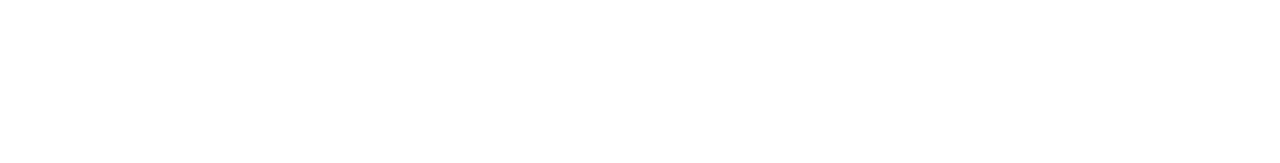
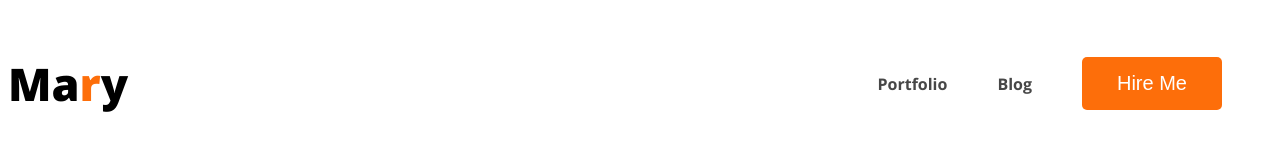
Before and after one commit to sabujAlom/developer-portfolio, a plain HTML site: page index.html in a window 1280 px wide. Drawn offline with nearby package versions, Linux system fonts and the light colour scheme.

Commit message:
nav added

```diff
--- a/index.html
+++ b/index.html
@@ -4,10 +4,25 @@
     <meta charset="UTF-8">
     <meta name="viewport" content="width=device-width, initial-scale=1.0">
     <title>Developer Portpolio</title>
+
+    <link rel="preconnect" href="https://fonts.googleapis.com">
+    <link rel="preconnect" href="https://fonts.gstatic.com" crossorigin>
+    <link href="https://fonts.googleapis.com/css2?family=Open+Sans:ital,wght@0,700;0,800;1,400&display=swap" rel="stylesheet">
+
+    <link rel="stylesheet" href="styles/style.css">
 </head>
 <body>
     <header>
+         <nav>
 
+            <h3 class="nav-title">Ma<span class="text-primary">r</span>y</h3>
+
+            <ul>
+                <li><a href="#">Portfolio</a></li>
+                <li><a href="#">Blog</a></li>
+                <li><button class="btn-primary">Hire Me</button></li>
+            </ul>
+            </nav>
     </header>
     <main>
 
--- /dev/null
+++ b/styles/style.css
@@ -0,0 +1,52 @@
+/* common shared styles */
+body{
+    font-family: 'Open Sans', sans-serif;
+
+}
+
+/* *{
+    margin: 0;
+    padding: 0;
+    box-sizing: border-box;
+
+} */
+/* nav relatded style */
+nav{
+    display: flex;
+    justify-content: space-between;
+
+}
+nav > ul{
+    display: flex;
+    text-decoration: none;
+    align-items: center;
+
+}
+nav > ul >li{
+    list-style: none;
+    margin-right: 50px;
+}
+
+nav a{ text-decoration: none;
+color: #474747;}
+
+.nav-title{
+    color: #181818);
+font-size: 45px;
+font-style: normal;
+font-weight: 800;
+line-height: normal;
+}
+.text-primary{
+    color: #FD6E0A;
+}
+.btn-primary{
+    border-radius: 5px;
+background: #FD6E0A;
+
+border:0;
+color: white;
+font-size: 20px;
+font-weight: 700px;
+padding: 15px 35px;
+}
```
